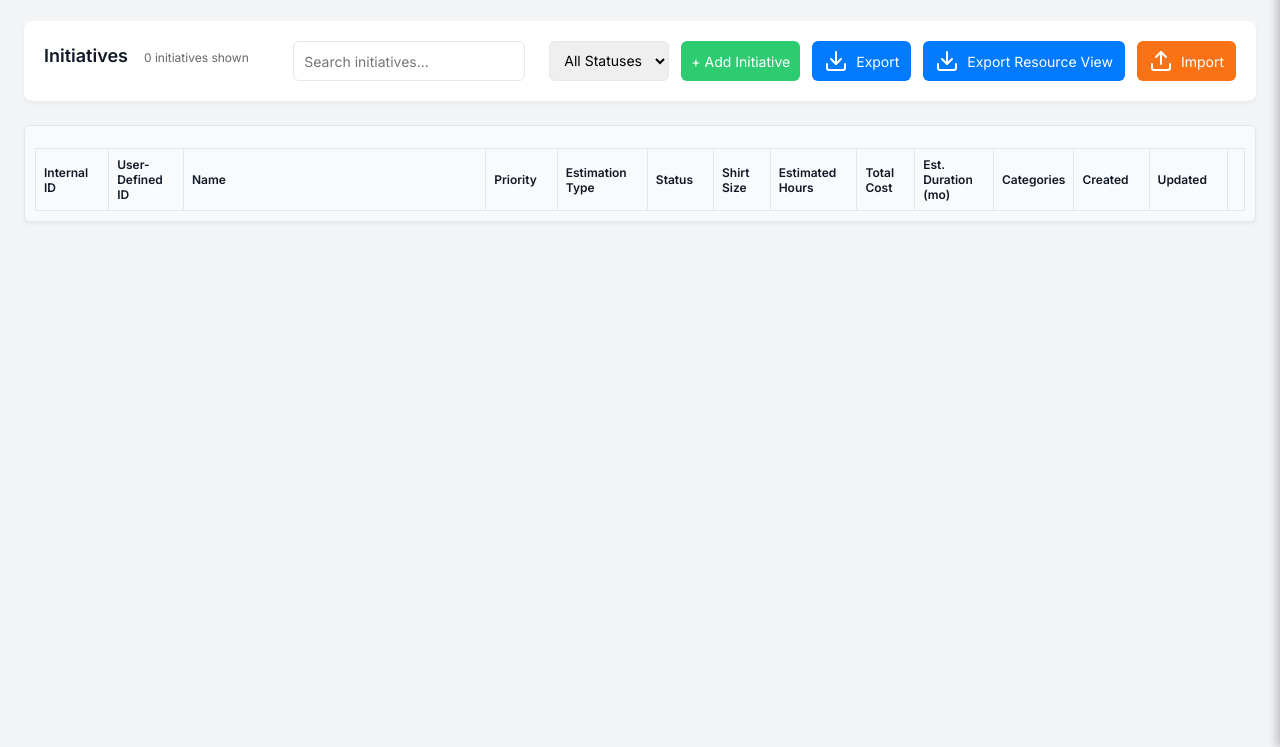
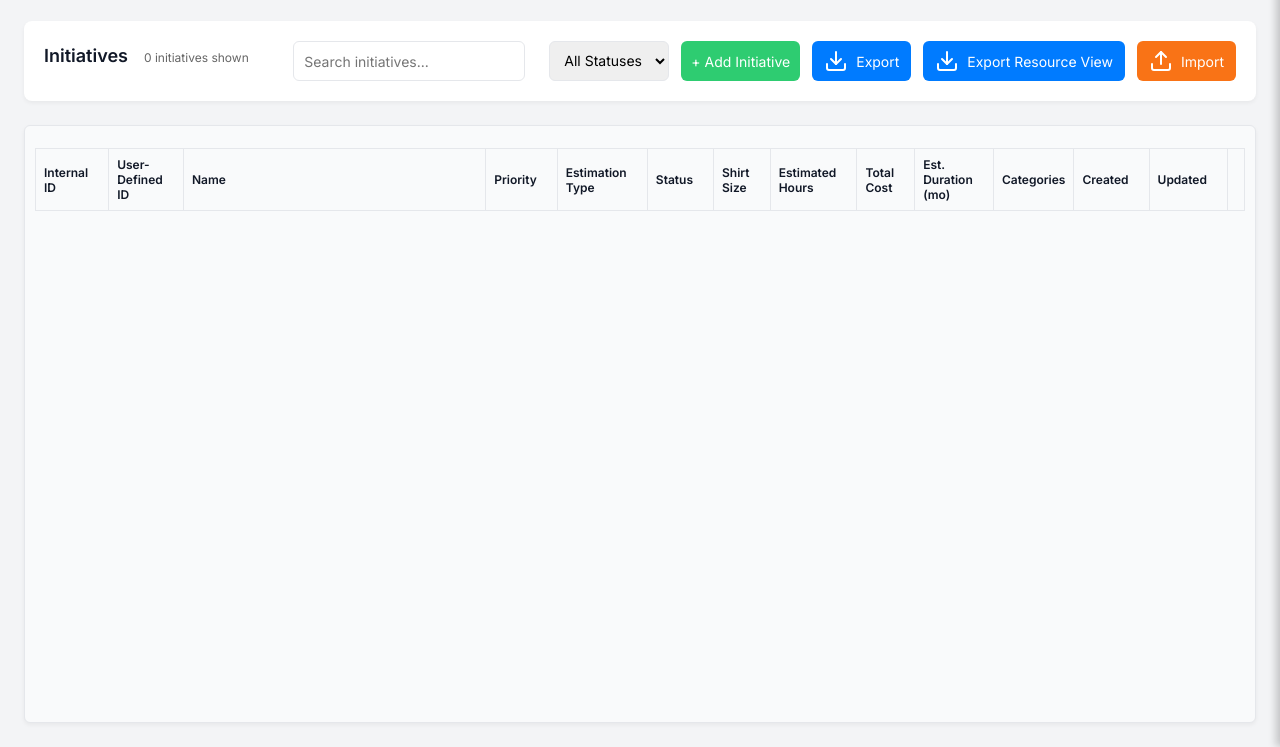
Before and after one commit to kevnikos/estiim, a website with bundled scripts: page public/index.html in a window 1280 px wide. Shown: the part 53-800 px from the top of the page. Built offline with nearby package versions, Linux system fonts and the light colour scheme; files whose address does not match are found by name.

Commit message:
fixed Initiatives page should show more items if there is real estate for it Fixes #43

```diff
--- a/public/index.html
+++ b/public/index.html
@@ -12,12 +12,12 @@
 /* Added scroll-padding-top to account for sticky header */
 html, body { scroll-behavior: smooth; scroll-padding-top: 60px; /* Adjust this value if header height changes */ }
 * { box-sizing:border-box; font-family:Inter,Arial,sans-serif; }
-body { margin:0; background:var(--bg); color:var(--text); font-size:12px; }
+body { margin:0; background:var(--bg); color:var(--text); font-size:12px; height:100vh; display:flex; flex-direction:column; }
 header { background:var(--primary); color:#fff; padding:12px 24px; display:flex; justify-content:space-between; align-items:center; position:sticky; top:0; z-index:1001; /* Ensure header is above flyout */ }
 header h1 { margin:0; font-size:22px; font-weight:600; cursor:pointer; }
 /* Removed nav a styles */
-section { display:none; padding:24px; }
-section.active { display:block; }
+section { display:none; padding:24px; flex:1; overflow:hidden; }
+section.active { display:flex; flex-direction:column; }
 .card { background:var(--card); padding:20px; border-radius:8px; box-shadow:0 2px 4px rgba(0,0,0,.05); margin-bottom:24px; }
 h2 { margin:0 0 12px; font-size:18px; font-weight:600; }
 button, input, select, textarea { font-size:14px; padding:8px 10px; border-radius:6px; border:1px solid var(--border); }
@@ -598,13 +598,28 @@ footer {
 
 /* Styles for Initiatives table container */
 #init-table-container {
-    max-height: 360px; /* 8 items * ~45px height per row */
     overflow-y: auto;
     overflow-x: auto; /* Added for horizontal scrolling */
     border: 1px solid var(--border);
     border-radius: 6px;
     padding: 10px;
     background-color: #f9fafb;
+    flex: 1; /* Take remaining space */
+    min-height: 200px; /* Minimum height to prevent collapse */
+}
+
+/* Special class for the home section to handle dynamic layout */
+section#home {
+    height: 100vh;
+    padding-top: 24px;
+    padding-bottom: 24px;
+}
+
+section#home .card:last-child {
+    flex: 1;
+    display: flex;
+    flex-direction: column;
+    margin-bottom: 0;
 }
 
 /* Styles for Resource Types table container */
```
